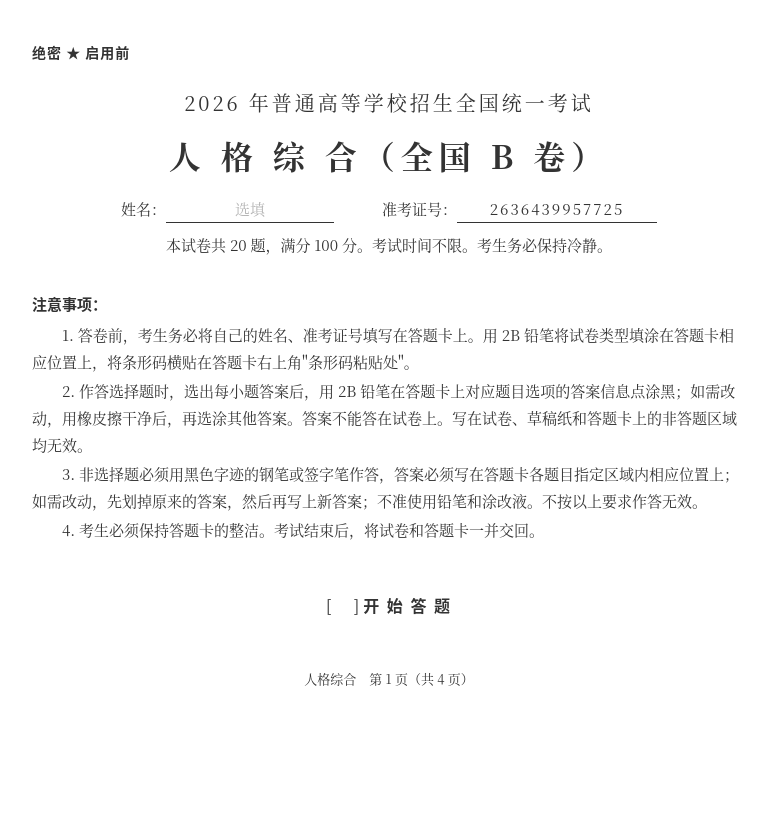
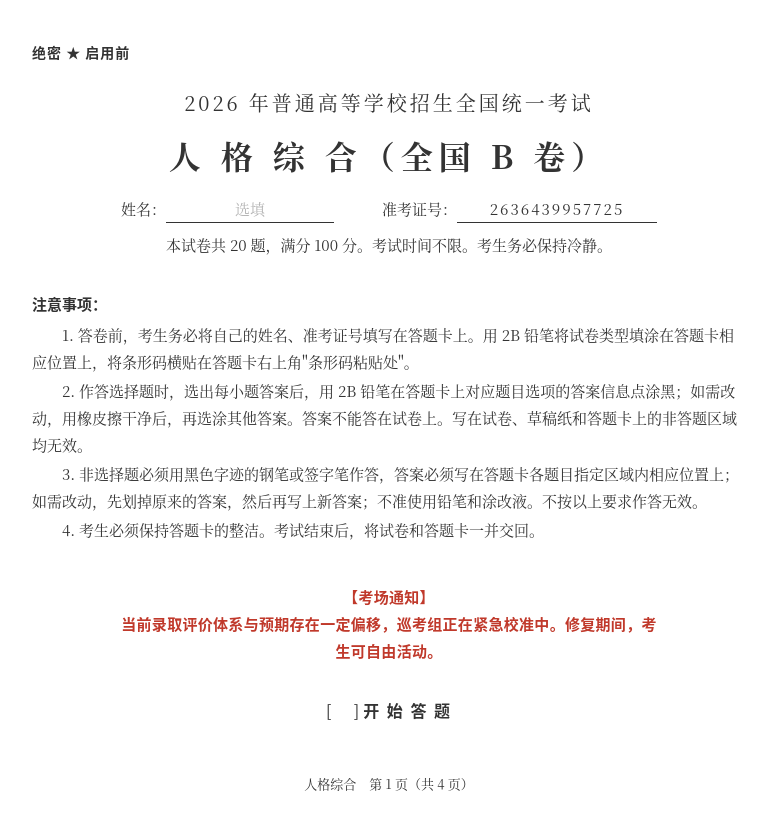
Before and after one commit to Damue01/GaokaoMBTI, a Vue app: page / in a window 1280 px wide. Shown: the top 830 px of the page, without its empty margins (251-1019 px from the left). Before the commit the page ends 800 px from the top, so only its background shows below. Built offline with nearby package versions, Linux system fonts and the light colour scheme.

Commit message:
Update exam notice styling and text in root and submodule

```diff
--- a/public/questions.json
+++ b/public/questions.json
@@ -43,7 +43,7 @@
           "label": "A",
           "text": "果断放弃“写出传世名篇”的生硬幻想，在草稿纸上飞速列出三个朴实无华的分论点。阅卷只有短短几十秒，清晰的得分骨架永远比华丽辞藻实在得多。",
           "dimension_map": {
-            "S2": 1,
+            "S2": 4,
             "E1": 3
           }
         },
@@ -51,7 +51,7 @@
           "label": "B",
           "text": "看着秒针一格格跳动，脑门疯狂冒冷汗。最后哆嗦着先写下一句“有人说，青春是一场盛大的奔赴”，哪怕明知道这句话像从2014年作文素材大全里逃出来的。",
           "dimension_map": {
-            "S2": 2,
+            "S2": 3,
             "E1": 2
           }
         },
@@ -59,7 +59,7 @@
           "label": "C",
           "text": "甚至想在开头写上“阅卷老师您好，当您看到这段文字时，我已经在这个枯燥的考场里死去了”，试图用极其前卫疼痛的意识流自白强行震撼老师的灵魂。",
           "dimension_map": {
-            "S2": 3,
+            "S2": 2,
             "E1": 2
           }
         },
@@ -67,7 +67,7 @@
           "label": "D",
           "text": "彻底疯狂，干脆在卷面上默写能想起来的所有陈奕迅歌词和麻辣烫菜谱，试图把这篇作文变成充满后现代解构主义的千禧年精神病考场实录。",
           "dimension_map": {
-            "S2": 4,
+            "S2": 1,
             "E1": 4
           }
         }
@@ -308,7 +308,7 @@
           "text": "果断把最后那团死循环的草稿乱码划掉，大笔一挥写下一个极其自信的“易得”。出题人和我的缘分就到这了，体面地放过彼此，我还要留着命去救前面那140分。",
           "dimension_map": {
             "Ac3": 3,
-            "S2": 2
+            "S2": 3
           }
         },
         {
@@ -316,7 +316,7 @@
           "text": "从乱坟岗一样的数字里强行刨线索，把每一个长得像“解”的字母全往卷子上誊抄。",
           "dimension_map": {
             "Ac3": 2,
-            "S2": 3
+            "S2": 2
           }
         },
         {
@@ -324,7 +324,7 @@
           "text": "干脆在草稿纸边缘画起了一个吊死小人的火柴涂鸦，用纯粹的虚无主义看待这场灾难。",
           "dimension_map": {
             "Ac3": 1,
-            "S2": 1
+            "S2": 4
           }
         },
         {
@@ -332,7 +332,7 @@
           "text": "极其暴躁地用黑笔把那团错步涂成一个死黑的墨疙瘩，力道大到差点把卷子戳破，纯粹为了抒发怒火。",
           "dimension_map": {
             "Ac3": 4,
-            "S2": 4
+            "S2": 1
           }
         }
       ]
@@ -789,7 +789,7 @@
           "label": "A",
           "text": "花十分钟搭建了一个收益风险评估矩阵，计算了调剂后果的容忍期望值后，极其冷静地把梦中情校清出了志愿表，填上包稳的实用专业。面子不值钱，以后好找工作才是唯一的硬通货。",
           "dimension_map": {
-            "S2": 1,
+            "S2": 4,
             "Ac1": 3
           }
         },
@@ -797,7 +797,7 @@
           "label": "B",
           "text": "手心疯狂出汗把鼠标都握出了泥。鼠标悬在提交键上，脑海里全是“掉档后没书读被亲戚嘲笑只能去电子厂打螺丝”的悲惨幻象，眼泪滴在键盘上。",
           "dimension_map": {
-            "S2": 3,
+            "S2": 2,
             "Ac1": 2
           }
         },
@@ -805,7 +805,7 @@
           "label": "C",
           "text": "死死盯着那个梦想院校的名字，觉得这不仅仅是一个大学，这是自己十八年青春最后的尊严之战！手指悬在半空，脑子里回荡着各种赌神电影的BGM，觉得自己是个孤注一掷的亡命徒。",
           "dimension_map": {
-            "S2": 2,
+            "S2": 3,
             "Ac1": 1
           }
         },
@@ -813,7 +813,7 @@
           "label": "D",
           "text": "对着电脑翻了个巨大的白眼：“算求了，哪个城市的美食多就去哪。”直接以“大学旁边有没有海底捞、茶颜悦色和好网吧”为唯一标准，光速提交系统然后下楼买可乐。",
           "dimension_map": {
-            "S2": 4,
+            "S2": 1,
             "Ac1": 4
           }
         }
--- a/public/results.json
+++ b/public/results.json
@@ -48,11 +48,11 @@
         "A1": 2,
         "A2": 2,
         "A3": 2,
-        "Ac1": 2,
+        "Ac1": 1,
         "Ac2": 2,
-        "Ac3": 1,
-        "So1": 2,
-        "So2": 4,
+        "Ac3": 2,
+        "So1": 1,
+        "So2": 2,
         "So3": 2
       },
       "summary": "你深谙量子力学的终极奥义：观测即坍缩，不查即永生。面对可能令人破防的现实，你的第一反应永远是切断一切信息源、进行物理级的主动失联。只要你拒绝接收世界发来的信号，你的成绩就永远处于满分和零分的叠加态中。本校表彰你凭一己之力对抗宇宙因果律、把掩耳盗铃玩成高阶物理学的勇气，现特招你入校。准备好和薛定谔的那只猫做室友了吗？",
@@ -75,10 +75,10 @@
         "E3": 2,
         "A1": 2,
         "A2": 2,
-        "A3": 2,
+        "A3": 1,
         "Ac1": 2,
         "Ac2": 2,
-        "Ac3": 4,
+        "Ac3": 2,
         "So1": 2,
         "So2": 2,
         "So3": 1
@@ -132,12 +132,12 @@
         "A1": 2,
         "A2": 2,
         "A3": 4,
-        "Ac1": 1,
+        "Ac1": 2,
         "Ac2": 2,
         "Ac3": 2,
         "So1": 2,
         "So2": 2,
-        "So3": 2
+        "So3": 4
       },
       "summary": "你的脑电波里写满了普度众生的慈悲。当周围的凡人还在为了一分两分互相倾轧、抓耳挠腮时，你已经完成了三维世界的精神脱壳，甚至在草稿纸上敲起了电子木鱼。本校决定免试录取，毕竟你对分数绝对的无视，以及看着题目犹如看天书的空灵感，已经达到了物理意义上的立地成佛。",
       "social_tag": "#卷王都在流泪而我已经睡着",
--- a/src/composables/useScoring.js
+++ b/src/composables/useScoring.js
@@ -60,6 +60,19 @@ export function manhattanDistance(vecA, vecB) {
 }
 
 /**
+ * 签名维度距离：只计算大学坐标 ≠ 2 的维度，归一化
+ */
+export function signatureDistance(userVec, uniCoords) {
+  const sigDims = ALL_DIMENSIONS.filter(d => uniCoords[d] !== DEFAULT_VALUE)
+  if (sigDims.length === 0) return manhattanDistance(userVec, uniCoords)
+  let dist = 0
+  sigDims.forEach(d => {
+    dist += Math.abs((userVec[d] || DEFAULT_VALUE) - (uniCoords[d] || DEFAULT_VALUE))
+  })
+  return dist / sigDims.length
+}
+
+/**
  * 匹配最近的大学
  * @param {Object} userVector - 用户15维向量
  * @param {Array} universities - 大学数组（含 coordinates 字段）
@@ -68,7 +81,7 @@ export function manhattanDistance(vecA, vecB) {
 export function matchUniversity(userVector, universities) {
   const allDistances = universities.map(uni => ({
     university: uni,
-    distance: manhattanDistance(userVector, uni.coordinates)
+    distance: signatureDistance(userVector, uni.coordinates)
   }))
   allDistances.sort((a, b) => a.distance - b.distance)
   return {
--- a/src/views/ExamView.vue
+++ b/src/views/ExamView.vue
@@ -15,7 +15,11 @@
       <p class="exam-notice__item"><span class="exam-notice__num">4.</span> 考生必须保持答题卡的整洁。考试结束后，将试卷和答题卡一并交回。</p>
     </div>
 
-    <div v-if="store.view === 'start'" style="text-align: center; margin-top: 40px; margin-bottom: 40px;">
+    <div v-if="store.view === 'start'" class="exam-action-block">
+      <div class="exam-emergency-notice" role="alert">
+        【考场通知】<br />
+        当前录取评价体系与预期存在一定偏移，巡考组正在紧急校准中。修复期间，考生可自由活动。
+      </div>
       <button class="btn btn--primary" @click="handleStart">
         <span class="btn__check">[&#8201;<span class="btn__fill">■</span>&#8201;]</span> 开 始 答 题
       </button>
@@ -134,6 +138,25 @@ async function handleStart() {
 </script>
 
 <style scoped>
+.exam-action-block {
+  margin-top: 40px;
+  margin-bottom: 40px;
+  text-align: center;
+}
+
+.exam-emergency-notice {
+  margin: 0 auto 24px;
+  max-width: 580px;
+  padding: 0 16px;
+  color: var(--exam-red);
+  font-family: var(--font-hei);
+  font-size: 15px;
+  font-weight: bold;
+  line-height: 1.8;
+  letter-spacing: 0.02em;
+  text-align: center;
+}
+
 .exam-content {
   animation: fadeIn 0.6s ease-out;
   padding-top: 20px;
@@ -142,4 +165,16 @@ async function handleStart() {
   from { opacity: 0; transform: translateY(15px); }
   to { opacity: 1; transform: translateY(0); }
 }
+
+@media (max-width: 640px) {
+  .exam-action-block {
+    margin-top: 28px;
+    margin-bottom: 32px;
+  }
+
+  .exam-emergency-notice {
+    font-size: 14px;
+    margin-bottom: 20px;
+  }
+}
 </style>
--- a/src/views/StartView.vue
+++ b/src/views/StartView.vue
@@ -10,7 +10,13 @@
       <p class="exam-notice__item"><span class="exam-notice__num">4.</span> 考生必须保持答题卡的整洁。考试结束后，将试卷和答题卡一并交回。</p>
     </div>
 
-    <div style="text-align: center; margin-top: 40px;">
+    <div class="exam-action-block">
+      <div class="exam-supplement" role="note" aria-label="考场说明">
+        <p class="exam-supplement__title">考场说明：</p>
+        <p class="exam-supplement__content">
+          当前录取评价体系存在一定问题，正在紧急修复，考生可以自由活动。
+        </p>
+      </div>
       <button class="btn btn--primary" @click="store.startExam()">
         <span class="btn__check">[&#8201;<span class="btn__fill">■</span>&#8201;]</span> 开 始 答 题
       </button>
@@ -27,3 +33,53 @@ import PageFooter from '../components/PageFooter.vue'
 
 const store = useExamStore()
 </script>
+
+<style scoped>
+.exam-action-block {
+  margin-top: 36px;
+  text-align: center;
+}
+
+.exam-supplement {
+  display: block;
+  width: min(100%, 640px);
+  margin: 0 auto 20px;
+  padding: 12px 18px;
+  text-align: left;
+  border-top: 1px solid rgba(192, 57, 43, 0.5);
+  border-bottom: 1px solid rgba(192, 57, 43, 0.5);
+  background: rgba(252, 248, 241, 0.92);
+}
+
+.exam-supplement__title {
+  margin-bottom: 4px;
+  color: var(--exam-red);
+  font-family: var(--font-song);
+  font-size: 1rem;
+  font-weight: 700;
+  letter-spacing: 0.04em;
+}
+
+.exam-supplement__content {
+  color: var(--exam-black);
+  font-size: 0.95rem;
+  line-height: 1.9;
+  text-indent: 2em;
+}
+
+@media (max-width: 640px) {
+  .exam-action-block {
+    margin-top: 28px;
+  }
+
+  .exam-supplement {
+    margin-bottom: 16px;
+    padding: 10px 14px;
+  }
+
+  .exam-supplement__content {
+    font-size: 0.9rem;
+    text-indent: 0;
+  }
+}
+</style>
```
